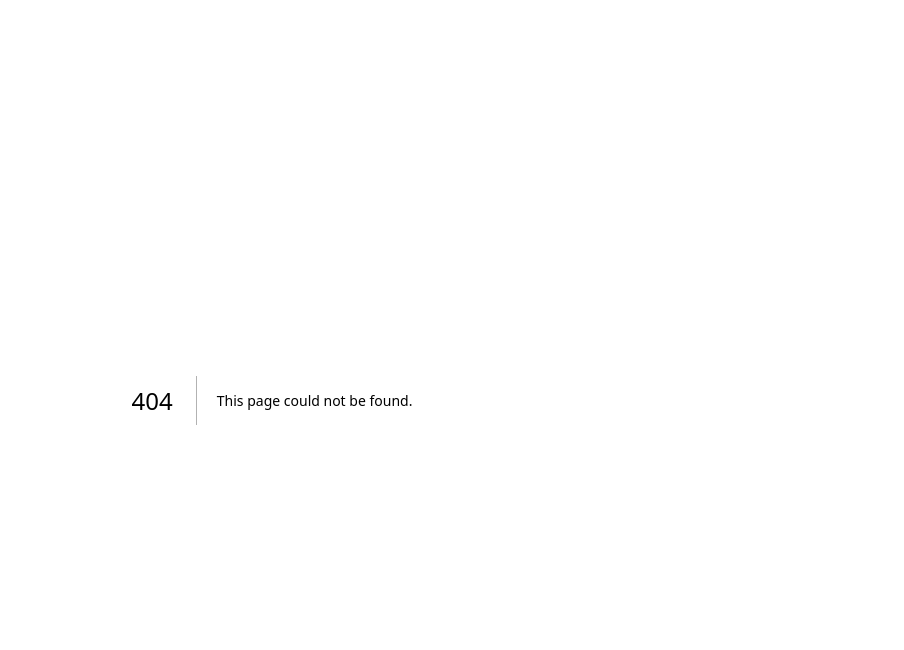
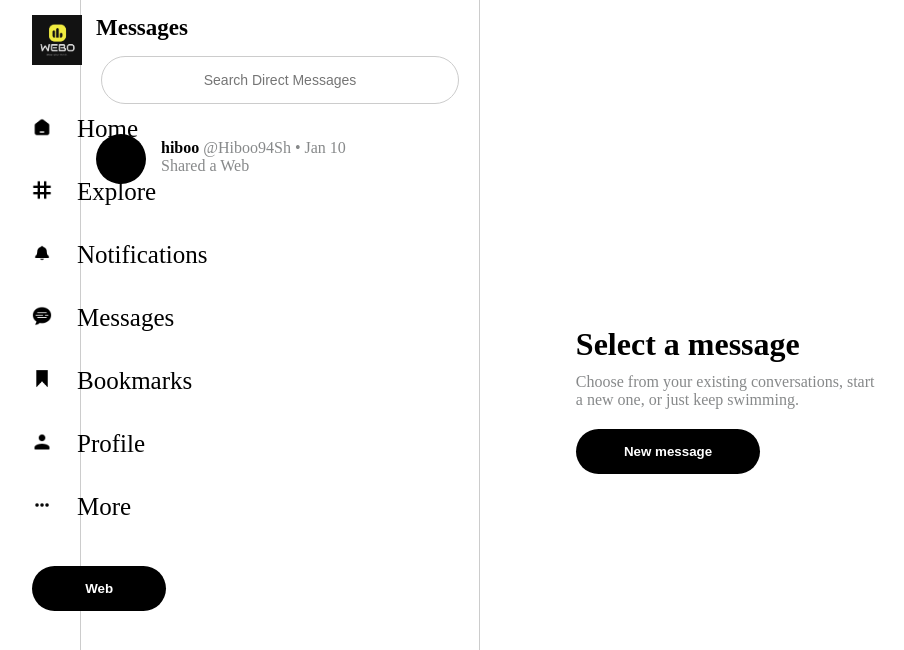
Before and after one commit to believemanasseh/webo, a Next.js app: page /messages in a window 1280 px wide. Before the commit this address had no page. Shown: the top 650 px of the page, without its empty margins (368-1272 px from the left). Built offline with nearby package versions, Linux system fonts and the light colour scheme.

Commit message:
add messages route

```diff
--- a/components/Layout/Layout.jsx
+++ b/components/Layout/Layout.jsx
@@ -9,7 +9,7 @@ export default function Layout(props) {
 			<StyledLayout>
 				<Navbar />
 				{props.children}
-				<Sidebar />
+				{props.hideSidebar ? <></> : <Sidebar />}
 			</StyledLayout>
 		</React.Fragment>
 	);
--- a/components/Navbar/Navbar.module.css
+++ b/components/Navbar/Navbar.module.css
@@ -43,7 +43,7 @@
 	width: 70%;
 	border-radius: var(--border-radius);
 	margin-top: 10px;
-	background-color: black;
+	background-color: var(--primary-color);
 	color: white;
 	border: none;
 	font-weight: bolder;
--- a/pages/bookmarks/index.jsx
+++ b/pages/bookmarks/index.jsx
@@ -4,9 +4,13 @@ import Layout from '@/components/Layout/Layout';
 import Webs from '@/components/Webs/Webs';
 
 export default function Bookmarks() {
-	useEffect(() => {
+	function makeElementBolder() {
 		const bookmarksBtn = document.getElementsByTagName('li')[4];
 		bookmarksBtn.style.fontWeight = 'bolder';
+	}
+
+	useEffect(() => {
+		makeElementBolder();
 	}, []);
 
 	return (
--- /dev/null
+++ b/pages/messages/index.jsx
@@ -0,0 +1,156 @@
+import React, { useEffect } from 'react';
+import Image from 'next/image';
+import styled from 'styled-components';
+import Layout from '@/components/Layout/Layout';
+import black from '@/public/black.png';
+
+export default function Messages() {
+	return (
+		<Layout hideSidebar>
+			<StyledMessages>
+				<div className='messageList'>
+					<h3 className='header'>Messages</h3>
+					<form>
+						<input type='text' placeholder='Search Direct Messages' />
+					</form>
+					<div className='message'>
+						<Image
+							className='profilePic'
+							src={black}
+							alt='user pic'
+							height={50}
+							width={50}
+						/>
+						<div>
+							<h6>
+								hiboo <span>@Hiboo94Sh</span> <span>&#x2022; Jan 10</span>
+							</h6>
+							<p>Shared a Web</p>
+						</div>
+					</div>
+				</div>
+				<div className='chatBox'>
+					<div>
+						<h1>Select a message</h1>
+						<p>
+							Choose from your existing conversations, start a new one, or just
+							keep swimming.
+						</p>
+						<button className='newMsgBtn'>New message</button>
+					</div>
+				</div>
+			</StyledMessages>
+		</Layout>
+	);
+}
+
+const StyledMessages = styled.div`
+	display: grid;
+	grid-template-columns: 400px 500px;
+	margin: auto;
+	width: 30vw;
+	height: 100vh;
+
+	.header {
+		text-align: left;
+	}
+
+	.header {
+		font-size: 23px;
+		text-align: left;
+		margin-top: 15px;
+		margin-left: 15px;
+	}
+
+	.messageList,
+	.chatBox {
+		overflow-y: auto;
+	}
+
+	.messageList {
+		border-right: 1px solid var(--border-color);
+		border-left: 1px solid var(--border-color);
+	}
+
+	.chatBox {
+		border-right: 1px solid var(--border-color);
+	}
+
+	form {
+		margin-top: 15px;
+	}
+
+	input {
+		border-radius: var(--border-radius);
+		padding: 15px;
+		width: 90%;
+		text-align: center;
+		border: 1px solid var(--border-color);
+		font-size: 14px;
+	}
+
+	.message {
+		display: flex;
+		flex-flow: nowrap row;
+		gap: 15px;
+		margin-top: 20px;
+		padding: 10px 0px;
+	}
+
+	.message:hover {
+		background-color: var(--background-color);
+	}
+
+	.profilePic {
+		margin-left: 15px;
+		border-radius: var(--border-radius);
+	}
+
+	.message > div h6,
+	.message > div p {
+		text-align: left;
+	}
+
+	.message > div p {
+		color: var(--font-two);
+	}
+
+	.message > div h6 {
+		font-size: 16px;
+		margin-top: 5px;
+	}
+
+	.message > div h6 span {
+		color: var(--font-two);
+		font-weight: 100;
+	}
+
+	.chatBox {
+		display: flex;
+		flex-flow: nowrap column;
+		justify-content: center;
+		text-align: left;
+		padding: 0px 30px;
+	}
+
+	.chatBox div {
+		width: 70%;
+		margin: auto;
+	}
+
+	.chatBox p {
+		color: var(--font-two);
+		margin-top: 10px;
+	}
+
+	.chatBox button {
+		border-radius: var(--border-radius);
+		padding: 15px;
+		width: 60%;
+		margin-top: 20px;
+		background-color: var(--primary-color);
+		color: white;
+		font-weight: bolder;
+		border: none;
+	}
+`;
--- a/pages/notifications/index.jsx
+++ b/pages/notifications/index.jsx
@@ -6,9 +6,13 @@ import black from '@/public/black.png';
 import globe from '@/public/globe.png';
 
 export default function Notifications() {
-	useEffect(() => {
+	function makeElementBolder() {
 		const notificationBtn = document.getElementsByTagName('li')[2];
 		notificationBtn.style.fontWeight = 'bolder';
+	}
+
+	useEffect(() => {
+		makeElementBolder();
 	}, []);
 
 	return (
--- a/pages/profile/following/index.jsx
+++ b/pages/profile/following/index.jsx
@@ -1,4 +1,3 @@
 export default function Following() {
-	console.log('hereiam');
 	return <></>;
 }
--- a/styles/globals.css
+++ b/styles/globals.css
@@ -1,21 +1,42 @@
 :root {
 	--max-width: 1100px;
 	--border-radius: 25px;
-    --font-mono: ui-monospace, Menlo, Monaco, 'Cascadia Mono', 'Segoe UI Mono', 'Roboto Mono', 'Oxygen Mono', 'Ubuntu Monospace', 'Source Code Pro', 'Fira Mono', 'Droid Sans Mono', 'Courier New', monospace;
+	--font-mono: ui-monospace, Menlo, Monaco, 'Cascadia Mono', 'Segoe UI Mono',
+		'Roboto Mono', 'Oxygen Mono', 'Ubuntu Monospace', 'Source Code Pro',
+		'Fira Mono', 'Droid Sans Mono', 'Courier New', monospace;
 	--foreground-rgb: 0, 0, 0;
 	--background-start-rgb: 214, 219, 220;
 	--background-end-rgb: 255, 255, 255;
-    --primary-glow: conic-gradient( from 180deg at 50% 50%, #16abff33 0deg, #0885ff33 55deg, #54d6ff33 120deg, #0071ff33 160deg, transparent 360deg);
-    --secondary-glow: radial-gradient( rgba(255, 255, 255, 1), rgba(255, 255, 255, 0));
+	--primary-glow: conic-gradient(
+		from 180deg at 50% 50%,
+		#16abff33 0deg,
+		#0885ff33 55deg,
+		#54d6ff33 120deg,
+		#0071ff33 160deg,
+		transparent 360deg
+	);
+	--secondary-glow: radial-gradient(
+		rgba(255, 255, 255, 1),
+		rgba(255, 255, 255, 0)
+	);
 	--primary-color: #000000;
 	--font-one: #000000;
 	--font-two: #87898a;
 	--border-color: #ccc;
 	--primary-color-lighter: #252625;
 	--secondary-color: #f5f125;
+	--background-color: #ebeaea;
 	--tile-start-rgb: 239, 245, 249;
 	--tile-end-rgb: 228, 232, 233;
-    --tile-border: conic-gradient( #00000080, #00000040, #00000030, #00000020, #00000010, #00000010, #00000080);
+	--tile-border: conic-gradient(
+		#00000080,
+		#00000040,
+		#00000030,
+		#00000020,
+		#00000010,
+		#00000010,
+		#00000080
+	);
 	--callout-rgb: 238, 240, 241;
 	--callout-border-rgb: 172, 175, 176;
 	--card-rgb: 180, 185, 188;
@@ -28,10 +49,23 @@
 		--background-start-rgb: 0, 0, 0;
 		--background-end-rgb: 0, 0, 0;
 		--primary-glow: radial-gradient(rgba(1, 65, 255, 0.4), rgba(1, 65, 255, 0));
-        --secondary-glow: linear-gradient( to bottom right, rgba(1, 65, 255, 0), rgba(1, 65, 255, 0), rgba(1, 65, 255, 0.3));
+		--secondary-glow: linear-gradient(
+			to bottom right,
+			rgba(1, 65, 255, 0),
+			rgba(1, 65, 255, 0),
+			rgba(1, 65, 255, 0.3)
+		);
 		--tile-start-rgb: 2, 13, 46;
 		--tile-end-rgb: 2, 5, 19;
-        --tile-border: conic-gradient( #ffffff80, #ffffff40, #ffffff30, #ffffff20, #ffffff10, #ffffff10, #ffffff80);
+		--tile-border: conic-gradient(
+			#ffffff80,
+			#ffffff40,
+			#ffffff30,
+			#ffffff20,
+			#ffffff10,
+			#ffffff10,
+			#ffffff80
+		);
 		--callout-rgb: 20, 20, 20;
 		--callout-border-rgb: 108, 108, 108;
 		--card-rgb: 100, 100, 100;
```
Also changed, not shown: pages/index.jsx (+6 -2 lines), pages/profile/index.jsx (+6 -2 lines). Lines whose indentation alone changed are shown as unchanged.
